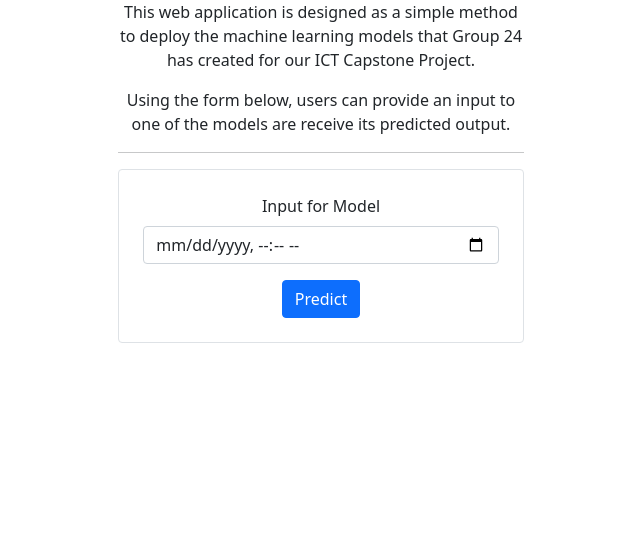
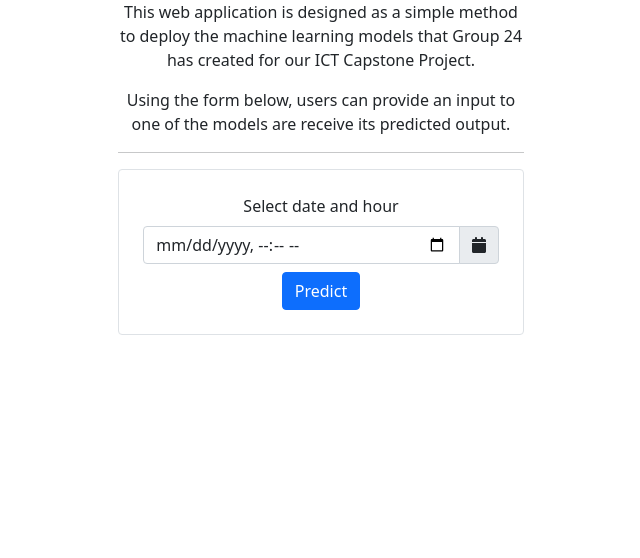
Before and after one commit to MrDegglan/9785-crypto-ml, a Python web app: template templates/index.html in a window 1280 px wide. Shown: the part 157-715 px from the top of the page, without its empty margins (319-959 px from the left). Run offline with Jinja, Linux system fonts and the light colour scheme; the template is opened without the code that fills it, so the values that code supplies are empty; some libraries are stand-ins or nearby versions.

Commit message:
Redid form inputs and split datetime function

```diff
--- a/templates/index.html
+++ b/templates/index.html
@@ -9,6 +9,21 @@
 
     <title>Crypto ML for 9785</title>
     <link rel="icon" href="../static/Machine_Bitcoin_5x.png">
+    <!-- Font awesome is not required provided you change the icon options -->
+    <script
+      src="https://cdnjs.cloudflare.com/ajax/libs/font-awesome/6.1.1/js/solid.min.js"
+      integrity="sha512-C92U8X5fKxCN7C6A/AttDsqXQiB7gxwvg/9JCxcqR6KV+F0nvMBwL4wuQc+PwCfQGfazIe7Cm5g0VaHaoZ/BOQ=="
+      crossorigin="anonymous"
+      referrerpolicy="no-referrer"
+    ></script>
+
+    <script
+      src="https://cdnjs.cloudflare.com/ajax/libs/font-awesome/6.1.1/js/fontawesome.min.js"
+      integrity="sha512-5qbIAL4qJ/FSsWfIq5Pd0qbqoZpk5NcUVeAAREV2Li4EKzyJDEGlADHhHOSSCw0tHP7z3Q4hNHJXa81P92borQ=="
+      crossorigin="anonymous"
+      referrerpolicy="no-referrer"
+    ></script>
+    <!-- end FA -->
 </head>
 <body>
     <nav class="navbar navbar-light bg-light">
@@ -36,18 +51,20 @@
             <hr/>
 
             <form class="border rounded" style="padding: 1.5em;" action="/predict" method="post">
-                <div class="mb-3">
-                    <label for="input" class="form-label">Input for Model</label>
-                    <input type="datetime-local" id="input" name="input" class="form-control"/>
+                <label for="input" class="form-label">Select date and hour</label>
+                <div class="input-group">
+                    <input name="input" id="input" type="datetime-local" class="form-control"/>
+                    <span class="input-group-text">
+                        <span class="fa-solid fa-calendar"></span>
+                    </span>
                 </div>
 
-                <button type="submit" class="btn btn-primary">Predict</button>
+                <button type="submit" class="btn btn-primary" style="margin-top:.5rem;">Predict</button>
             </form>
 
             {% if predict %}
                 <h2>Predicted Result</h2>
-                <p>{{ result }}</p>
-                <p>Selected model: {{ model }}</p>
+                <p>Inputed datetime: {{ input }}</p>
 
                 <form action="/" method="get">
                     <button type="submit" class="btn btn-danger">Reset</button>
```
Also changed, not shown: app.py (+27 -9 lines).
